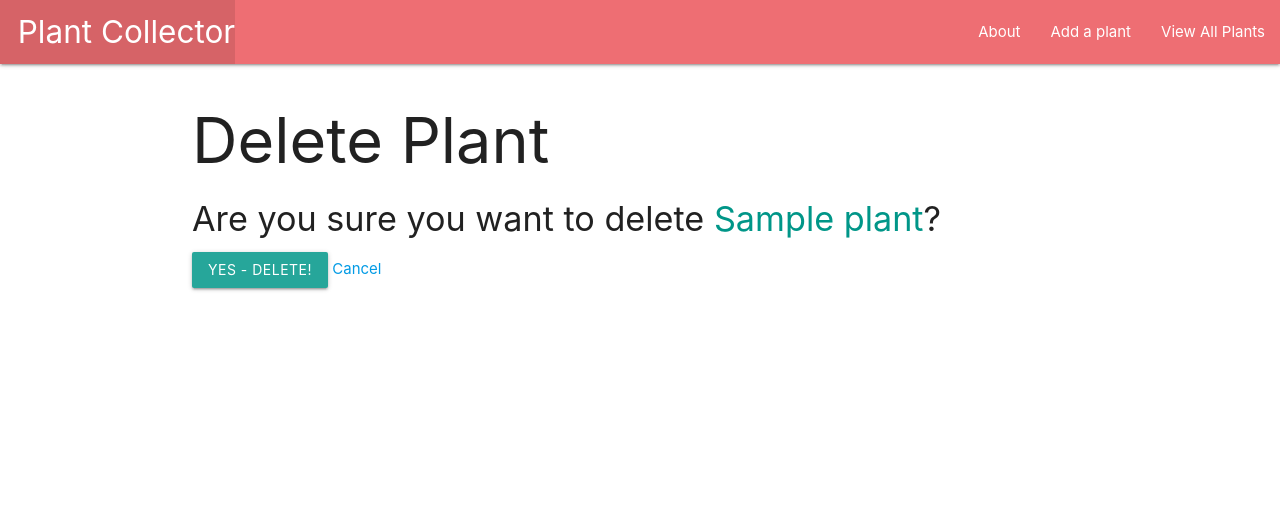
After one commit to bcstidd/plant-collector, a Django app: page /plants/1/delete in a window 1280 px wide. The commit adds this page. Shown: the top 528 px of the page. Run offline with Django 4.2, Linux system fonts and the light colour scheme; tables that the repository leaves empty hold one stand-in row (values such as "Sample post").

Commit message:
Finished CRUD , Lab 3 complete

```diff
--- /dev/null
+++ b/main_app/templates/main_app/plant_confirm_delete.html
@@ -0,0 +1,13 @@
+{% extends 'base.html' %}
+
+{% block content %}
+  <h1>Delete Plant</h1>
+
+  <h4>Are you sure you want to delete <span class="teal-text">{{ object.name }}</span>?</h4>
+
+  <form action="" method="POST">
+    {% csrf_token %}
+    <input type="submit" value="Yes - Delete!" class="btn">
+    <a href="{% url 'detail' plant.id %}">Cancel</a>
+  </form>
+{% endblock %}
--- a/main_app/templates/main_app/plant_form.html
+++ b/main_app/templates/main_app/plant_form.html
@@ -1,7 +1,11 @@
 {% extends 'base.html' %}
 
 {% block content %}
-  <h1>Add Plant</h1>
+  {% if object %}
+    <h1>Edit <span class="teal-text">{{object.name}}</span></h1>
+  {% else %}
+    <h1>Add Cat</h1>
+  {% endif %}
   <!-- Leaving the action empty makes the form post to the same url used to display it -->
   <form action="" method="POST">
     <!-- Django requires the following for security purposes -->
--- a/main_app/templates/plants/detail.html
+++ b/main_app/templates/plants/detail.html
@@ -10,7 +10,10 @@
         <p>Thrives in: {{plant.thrivesIn}}</p>
         <p>Difficulty: {{plant.difficulty}}</p>
     </div>
-
+    <div class="card-action">
+        <a href="{% url 'plants_update' plant.id %}">Edit</a>
+        <a href="{% url 'plants_delete' plant.id %}">Delete</a>
+      </div>
 </div>
 
 {% endblock %}
--- a/main_app/urls.py
+++ b/main_app/urls.py
@@ -6,5 +6,7 @@ urlpatterns = [
     path('about/', views.about, name='about'),
     path('plants/', views.plants_index, name='index'),
     path('plants/<int:plant_id>/', views.plants_detail, name='detail'),
-    path('plants/create/', views.PlantCreate.as_view(), name='plants_create')
+    path('plants/create/', views.PlantCreate.as_view(), name='plants_create'),
+    path('plants/<int:pk>/update', views.PlantUpdate.as_view(), name='plants_update'),
+    path('plants/<int:pk>/delete', views.PlantDelete.as_view(), name='plants_delete'),
 ]
--- a/main_app/views.py
+++ b/main_app/views.py
@@ -1,5 +1,5 @@
 from django.shortcuts import render
-from django.views.generic.edit import CreateView
+from django.views.generic.edit import CreateView, UpdateView, DeleteView
 from .models import Plant
 # Create your views here.
 
@@ -23,3 +23,11 @@ class PlantCreate(CreateView):
     model = Plant
     fields = '__all__'
     success_url = '/plants'
+
+class PlantUpdate(UpdateView):
+    model = Plant
+    fields = ['category', 'difficulty']
+
+class PlantDelete(DeleteView):
+    model = Plant
+    success_url = '/plants'
```
